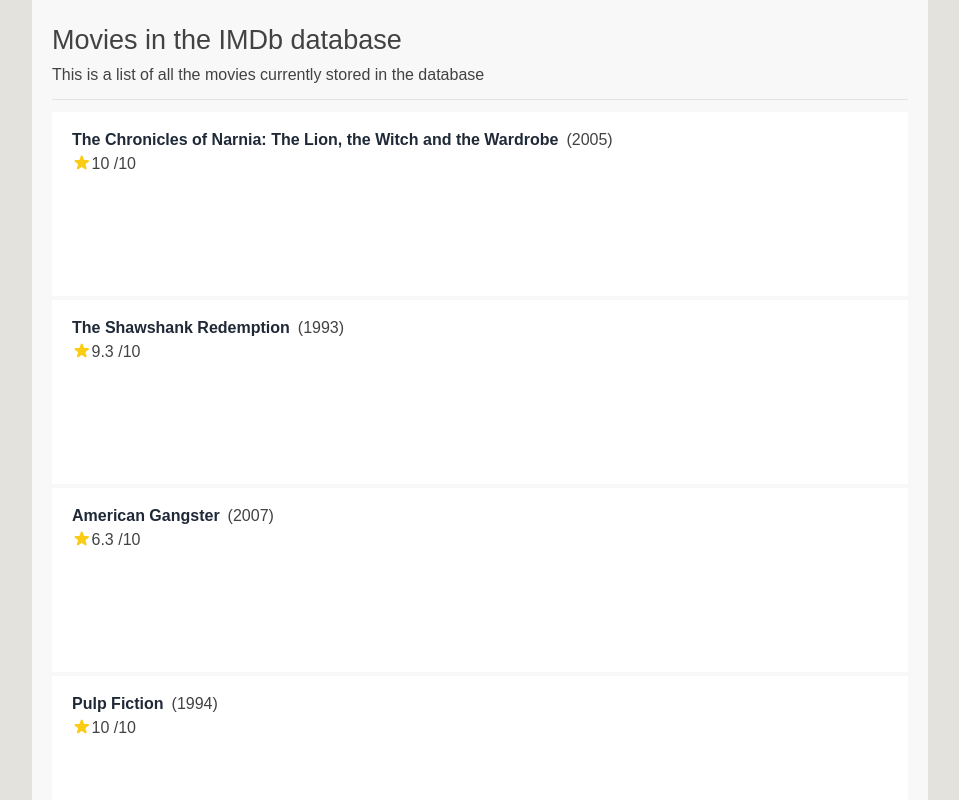
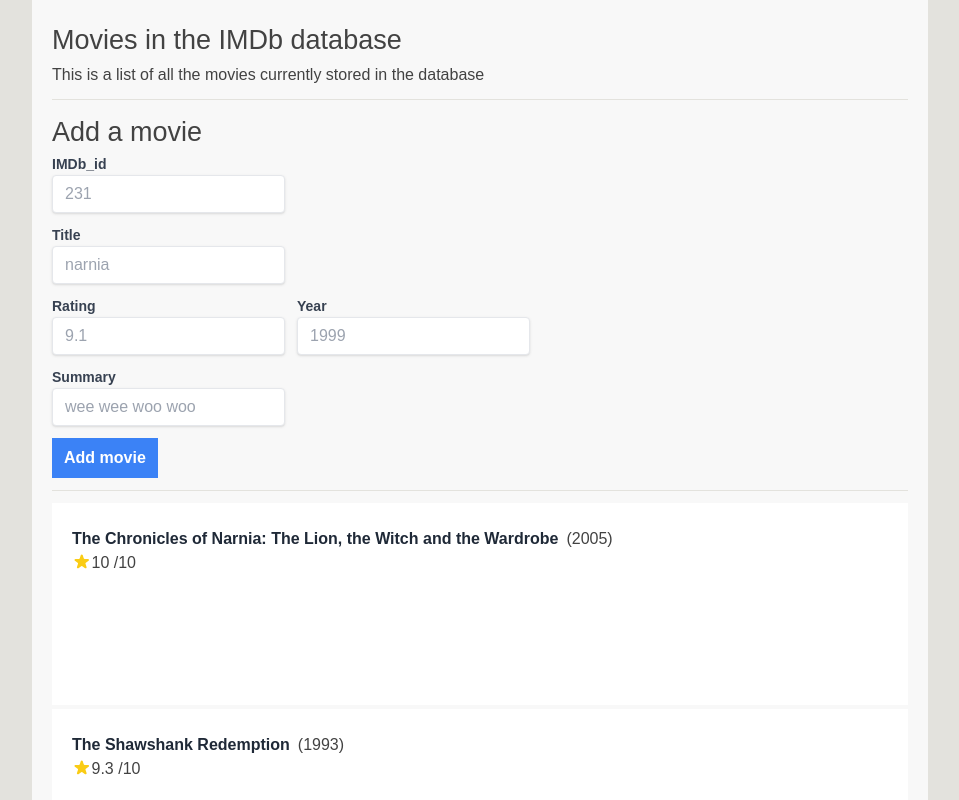
Before and after one commit to VadimSchmitz/GormCrud, a React (Create React App) app in the folder frontend/: page / in a window 1280 px wide. Shown: the top 800 px of the page, without its empty margins (160-1119 px from the left). Built offline with nearby package versions, Linux system fonts and the light colour scheme; no server answers; what tw-elements would draw is missing.

Commit message:
Add form and some refactoring

```diff
--- a/frontend/package.json
+++ b/frontend/package.json
@@ -6,6 +6,7 @@
     "@testing-library/jest-dom": "^5.16.5",
     "@testing-library/react": "^13.4.0",
     "@testing-library/user-event": "^13.5.0",
+    "formik": "^2.2.9",
     "react": "^18.2.0",
     "react-dom": "^18.2.0",
     "react-scripts": "5.0.1",
--- a/frontend/src/App.css
+++ b/frontend/src/App.css
@@ -0,0 +1,6 @@
+.content{
+    width: 70%;
+    background-color: #F8F8F8;
+    margin: 0 auto;
+    padding : 20px;
+}
--- a/frontend/src/App.jsx
+++ b/frontend/src/App.jsx
@@ -1,10 +1,27 @@
+import { useEffect, useState } from "react";
+import Content from "./components/Content/Content";
+import MovieForm from "./components/AddMovieForm/MovieForm";
 import "./App.css";
-import Content from "./components/Content/Content";
 
 function App() {
+  const [movies, setMovies] = useState([]);
+
+  useEffect(() => {
+    fetch("http://localhost:8090/movies")
+      .then((res) => res.json())
+      .then((data) => {
+        setMovies(data);
+      });
+  }, []);
+
   return (
-    <div className="App">
-      <Content />
+    <div className="content">
+      <h1>Movies in the IMDb database</h1>
+      <p>This is a list of all the movies currently stored in the database</p>
+      <hr></hr>
+      <MovieForm />
+      <hr></hr>
+      <Content movies={movies} />
     </div>
   );
 }
--- /dev/null
+++ b/frontend/src/components/AddMovieForm/FormikField.jsx
@@ -0,0 +1,18 @@
+import { Field } from "formik";
+
+export default function FormikField({ id, label, placeholder, type }) {
+  return (
+    <div className="flex-col mb-3 w-auto">
+      <label className="block text-gray-700 text-sm font-bold mb-[1px]" htmlFor={id}>
+        {label}
+      </label>
+      <Field
+        className="shadow appearance-none border rounded py-2 px-3 text-gray-700 leading-tight focus:outline-none focus:shadow-outline"
+        id={id}
+        name={id}
+        placeholder={placeholder}
+        type={type}
+      />
+    </div>
+  );
+}
--- /dev/null
+++ b/frontend/src/components/AddMovieForm/MovieForm.jsx
@@ -0,0 +1,38 @@
+import { Formik, Form } from "formik";
+import FormikField from "./FormikField";
+
+export default function MovieForm() {
+  return (
+    <div>
+      <h1>Add a movie</h1>
+      <Formik
+        initialValues={{
+          imdb_id: "",
+          title: "",
+          rating: "",
+          year: "",
+          summary: ""
+        }}
+        onSubmit={async (values) => {
+          await new Promise((r) => setTimeout(r, 500));
+          console.log(JSON.stringify(values, null, 2));
+        }}>
+        <Form className="flex-col">
+          <FormikField id="imdb_id" label="IMDb_id" placeholder="231" type="" />
+          <FormikField id="title" label="Title" placeholder="narnia" type="" />
+          <div className="flex space-x-3">
+            <FormikField id="rating" label="Rating" placeholder="9.1" type="" />
+            <FormikField id="year" label="Year" placeholder="1999" type="" />
+          </div>
+
+          <FormikField id="summary" label="Summary" placeholder="wee wee woo woo" type="" />
+          <button
+            className="max-w-[160px] py-2 px-3 bg-blue-500 hover:bg-blue-700 text-white font-bold"
+            type="submit">
+            Add movie
+          </button>
+        </Form>
+      </Formik>
+    </div>
+  );
+}
--- a/frontend/src/components/Content/Content.css
+++ b/frontend/src/components/Content/Content.css
@@ -4,16 +4,3 @@
     margin: 0 auto;
     padding : 20px;
 }
-
-.table-header{
-    font-family: 'Verdana';
-    font-size: 12px;
-    font-weight: bold;
-    color: #666666;
-    padding: 1,1,3,1;
-}
-
-.table-entry{
-    font-family: 'Verdana';
-    font-size: 13px;
-}
--- a/frontend/src/components/Content/Content.jsx
+++ b/frontend/src/components/Content/Content.jsx
@@ -1,13 +1,10 @@
 import MovieEntry from "./MovieEntry/MovieEntry";
 import "./Content.css";
 
-export default function Content() {
+export default function Content({ movies }) {
+  console.log(movies);
   return (
-    <div className="content-card">
-      <h1>Movies in the IMDb database</h1>
-      <p>This is a list of all the movies currently stored in the database</p>
-      <hr></hr>
-
+    <div>
       <MovieEntry
         id="5"
         title="The Chronicles of Narnia: The Lion, the Witch and the Wardrobe"
--- a/frontend/src/components/Content/MovieEntry/MovieEntry.css
+++ b/frontend/src/components/Content/MovieEntry/MovieEntry.css
@@ -8,3 +8,8 @@
 .link{
     text-decoration: none;
   }
+
+h2{
+  font-weigth: 700;
+  font-size: 1.1rem;
+}
--- a/frontend/src/components/Content/MovieEntry/MovieEntry.jsx
+++ b/frontend/src/components/Content/MovieEntry/MovieEntry.jsx
@@ -4,10 +4,10 @@
 export default function MovieEntry({ id, title, year, rating, plot }) {
   return (
     <div className="mb-1">
-      <div id="accordionFlushExample w-max">
+      <div>
         <div className="bg-white">
           <div
-            className="accordion-button collapsed file:relative flex items-center w-full py-4 px-5 text-base text-gray-800 text-left bg-white transition focus:outline-none"
+            className="accordion-button collapsed file:relative flex items-center w-full py-6 px-5 text-base text-gray-800 text-left bg-white transition focus:outline-none"
             type="button"
             data-bs-toggle="collapse"
             data-bs-target={`#flush-${id}`}
@@ -15,8 +15,8 @@
             aria-controls={`flush-${id}`}>
             <div className="flex-1">
               <div className="flex">
-                <button className="link my-auto pr-2 font-bold">{title}</button>
-                <p>({year})</p>
+                <button className="link my-auto pr-2 font-bold text-left">{title}</button>
+                <p className="my-auto">({year})</p>
               </div>
               <div className="flex">
                 <svg
@@ -33,7 +33,7 @@
           </div>
           <div id={`flush-${id}`} className="accordion-collapse collapse" aria-labelledby="flush-1">
             <div className="py-4 px-5">
-              <h2 className="font-semibold">Plot</h2>
+              <h2>Plot:</h2>
               {plot}
             </div>
           </div>
```
Also changed, not shown: 1 other file (tests, documents, lock files or other folders).
